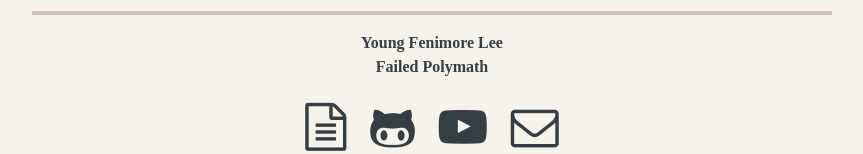
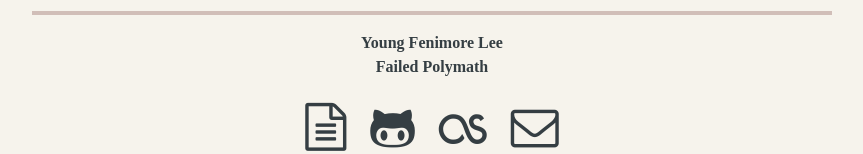
Before and after one commit to youngflee/youngflee.github.io, a Jekyll site: the page built from index.html, in a window 1280 px wide. Shown: the part 960-1114 px from the top of the page, without its empty margins (208-1071 px from the left). Built offline with Jekyll 4.4.1, drawn with Linux system fonts in a browser that asks for light colours; nearby versions of some CDN libraries.

Commit message:
changed youtube to last.fm because I'm ashamed

```diff
--- a/_layouts/default.html
+++ b/_layouts/default.html
@@ -60,7 +60,7 @@
       <b>Failed Polymath</b><br \> <br \>
       <a href="http://youngflee.xyz/YoungLeeResume2016.pdf"><i class="fa fa-file-text-o fa-3x"></i></a>
       <a href="https://github.com/youngflee"><i class="fa fa-github-alt fa-3x"></i></a>
-      <a href="https://www.youtube.com/channel/UCg84fTpfke-b3xAWRdJQg4w"><i class="fa fa-youtube-play fa-3x"></i></a>
+      <a href="http://www.last.fm/user/youngflee99"><i class="fa fa-lastfm fa-3x"></i></a>
       <a href="mailto:young@youngflee.xyz"><i class="fa fa-envelope-o fa-3x"></i></a>
     </div>
   </div>
```
Also changed, not shown: 10 other files.
